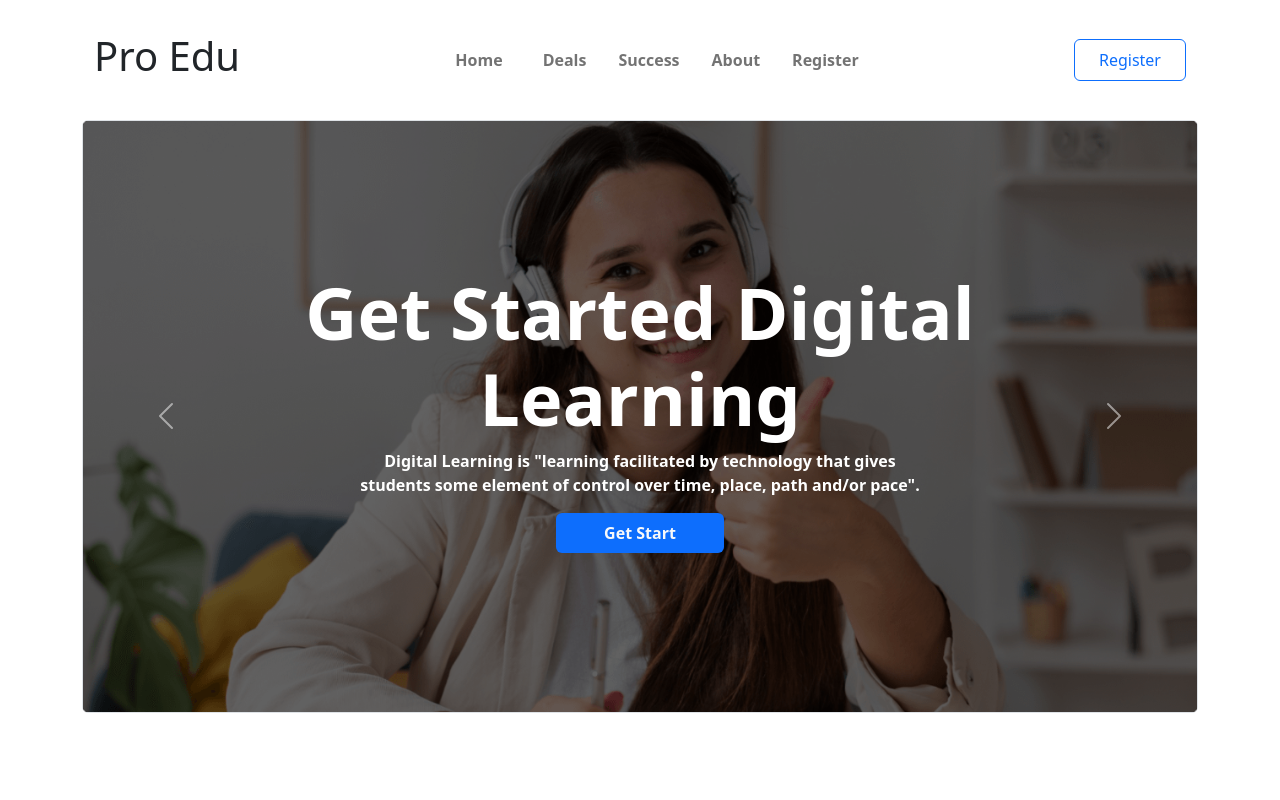
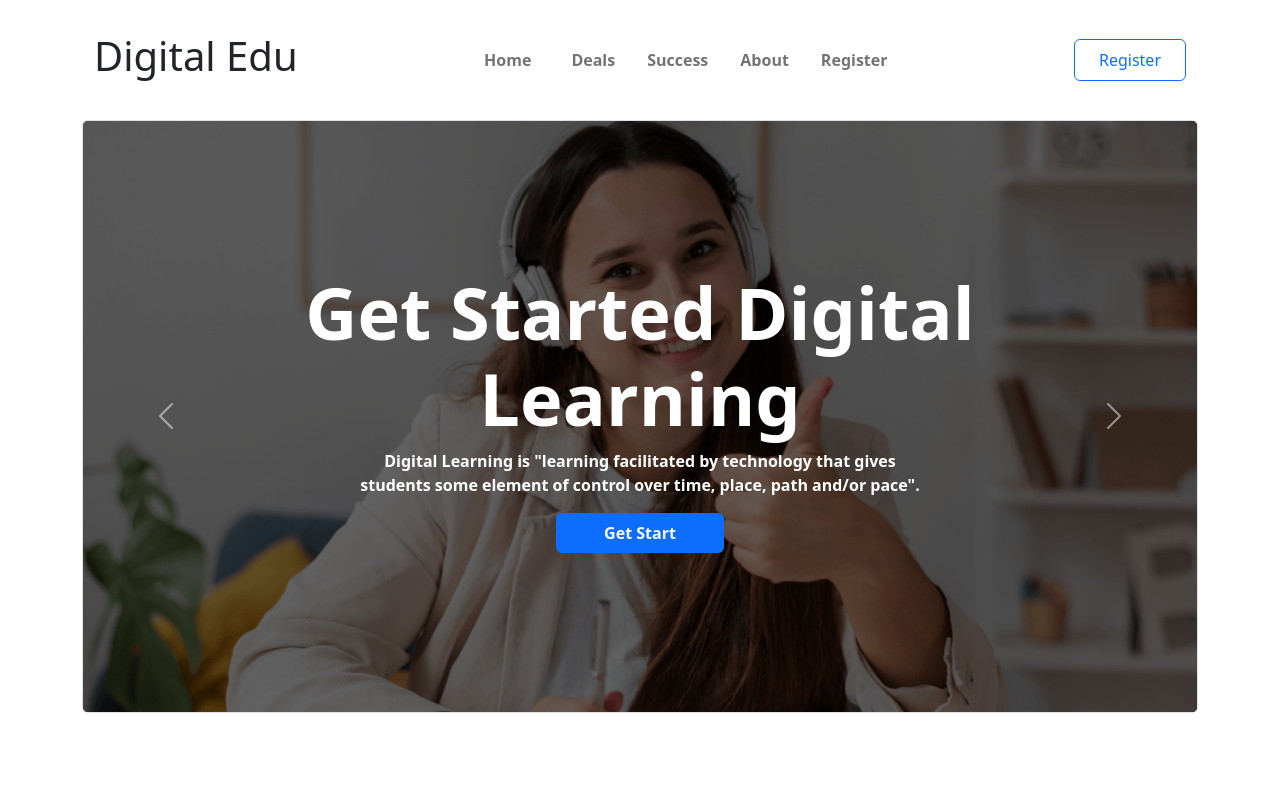
Before and after one commit to tonmay-26/edtech-website, a plain HTML site: page index.html in a window 1280 px wide. Shown: the top 800 px of the page. Drawn offline with nearby package versions, Linux system fonts and the light colour scheme.

Commit message:
title-name-change

```diff
--- a/index.html
+++ b/index.html
@@ -15,7 +15,7 @@
     <header class="container">
         <nav class="navbar navbar-expand-lg my-4">
             <div class="container">
-                <h1>Pro Edu</h1>
+                <h1>Digital Edu</h1>
 
                 <button class="navbar-toggler" type="button" data-bs-toggle="collapse"
                     data-bs-target="#navbarSupportedContent" aria-controls="navbarSupportedContent"
```
